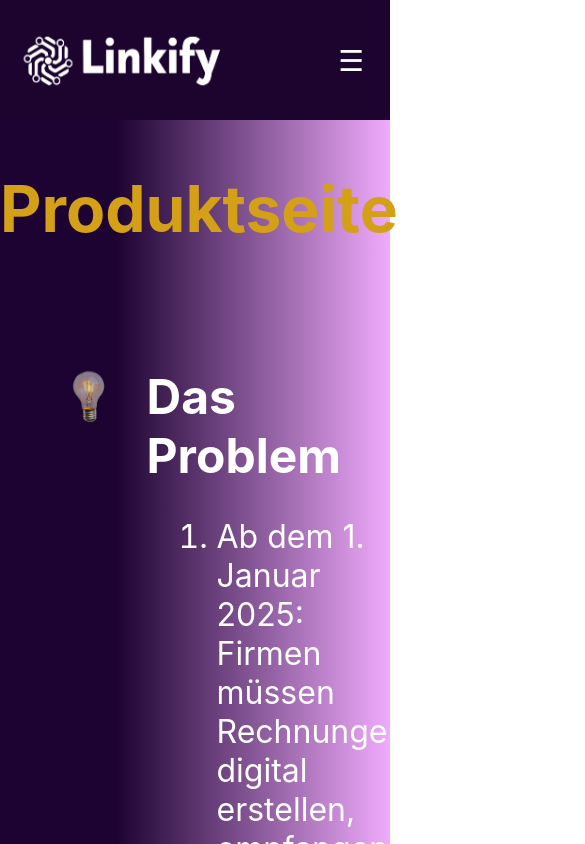
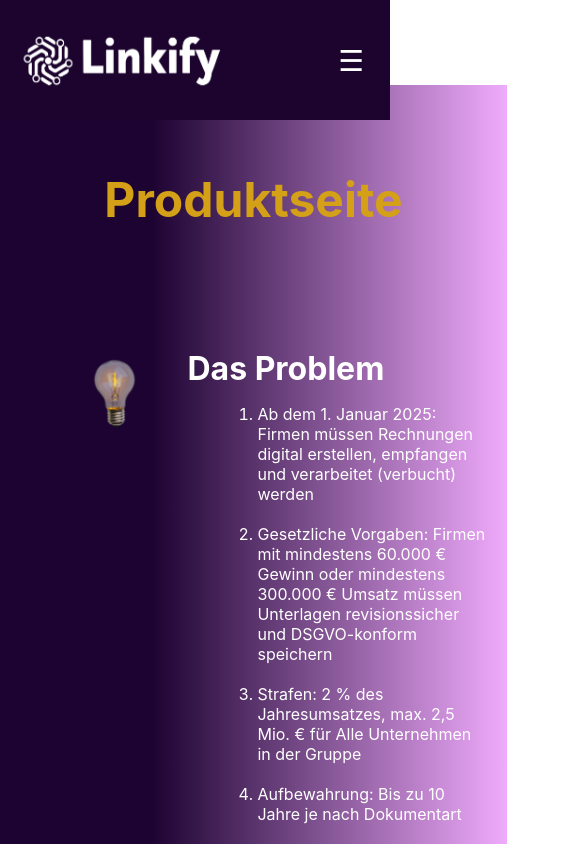
Before and after one commit to RalfHof/nextjs-boilerplate, a Next.js app: page /product in a window 390 px wide. Shown: the top 844 px of the page, 585 px wide, since content can reach past the window. Built offline with nearby package versions, Linux system fonts and the light colour scheme.

Commit message:
New Features

```diff
--- a/src/globals.css
+++ b/src/globals.css
@@ -673,6 +673,10 @@ a:hover {
   #ApplicationDiv {
     margin-bottom: 40px;
   }
+
+  .footer-content-div {
+    top: 10px;
+  }
 }
 
 /* ---------------------------------------*/
@@ -1394,7 +1398,7 @@ a:hover {
   }
 }
 
-@media (max-width:850px) {
+@media (max-width:860px) {
 
   .MessagesFromBackendContact {
     display: flex;
@@ -1404,6 +1408,11 @@ a:hover {
     margin-top: 30px;
     font-size: 25px;
   }
+
+  .BtnHomeContainer a {
+    padding: 10px 10px;
+  }
+
 }
 
 
@@ -1698,6 +1707,14 @@ a:hover {
   flex-direction: column;
   z-index: 0;
   padding-bottom: 150px;
+}
+
+@media (max-width:922px) {
+
+  .ContainerHome {
+    padding-bottom: 220px;
+
+  }
 }
 
 .HomeImg {
@@ -1787,15 +1804,128 @@ a:hover {
   background-color: #fff;
 }
 
-@media (max-width: 622px) {
-  .BtnDesign {
-    padding: 12px 15px;
-  }
-}
-
-@media (max-width: 455px) {
-  .BtnDesign {
-    padding: 12px 10px;
+@media (max-width: 660px) {
+
+  .BtnHomeContainer a {
+    font-size: 1.1rem;
+  }
+}
+
+@media (max-width: 572px) {
+
+
+
+  .HeaderContent {
+    top: -80px;
+  }
+
+  .HeaderContent h1 span {
+    font-size: 4rem;
+  }
+
+  .HeaderContent p {
+    font-size: 1.5rem;
+  }
+}
+
+@media (max-width:700px) {
+
+  .ContainerHome {
+    padding-bottom: 0px;
+  }
+
+  .HeaderItems {
+    font-size: 3rem;
+  }
+
+  .rightitem .project-title {
+    font-size: 2rem;
+  }
+
+  .rightitem {
+    font-size: 1rem;
+  }
+}
+
+
+@media (max-width: 532px) {
+
+  .BtnHomeContainer a {
+    font-size: 1rem;
+
+    padding: 2%;
+  }
+}
+
+
+@media (max-width: 471px) {
+
+  .BtnHomeContainer a {
+    display: flex;
+    justify-content: center;
+    align-items: center;
+    width: auto;
+    margin-right: 12px;
+    padding: 5px;
+  }
+
+  body {
+    width: 110%;
+  }
+}
+
+@media (max-width: 441px) {
+
+  .BtnHomeContainer a {
+    margin-right: 6px;
+    padding: 5px;
+  }
+}
+
+@media (max-width: 426px) {
+
+  .BtnHomeContainer a {
+    font-size: 0.9rem;
+  }
+
+  body {
+    width: 120%;
+  }
+}
+
+@media (max-width: 390px) {
+
+  body {
+    width: 130%;
+  }
+}
+
+@media (max-width: 361px) {
+
+  body {
+    width: 140%;
+  }
+}
+
+
+@media (max-width: 336px) {
+
+  body {
+    width: 150%;
+  }
+}
+
+@media (max-width: 312px) {
+
+  body {
+    width: 160%;
+  }
+}
+
+@media (max-width: 294px) {
+
+  body {
+    width: 170%;
   }
 }
 
@@ -1920,9 +2050,12 @@ details p {
 
 .section {
   border: 1px solid #F2C76E;
+  margin: 0;
   padding: 20px;
   margin-bottom: 20px;
   border-radius: 8px;
+  margin-right: 20px;
+  margin-left: 20px;
 }
 
 .section-title {
```
Also changed, not shown: public/img/linkify-diagramm.jpg.
